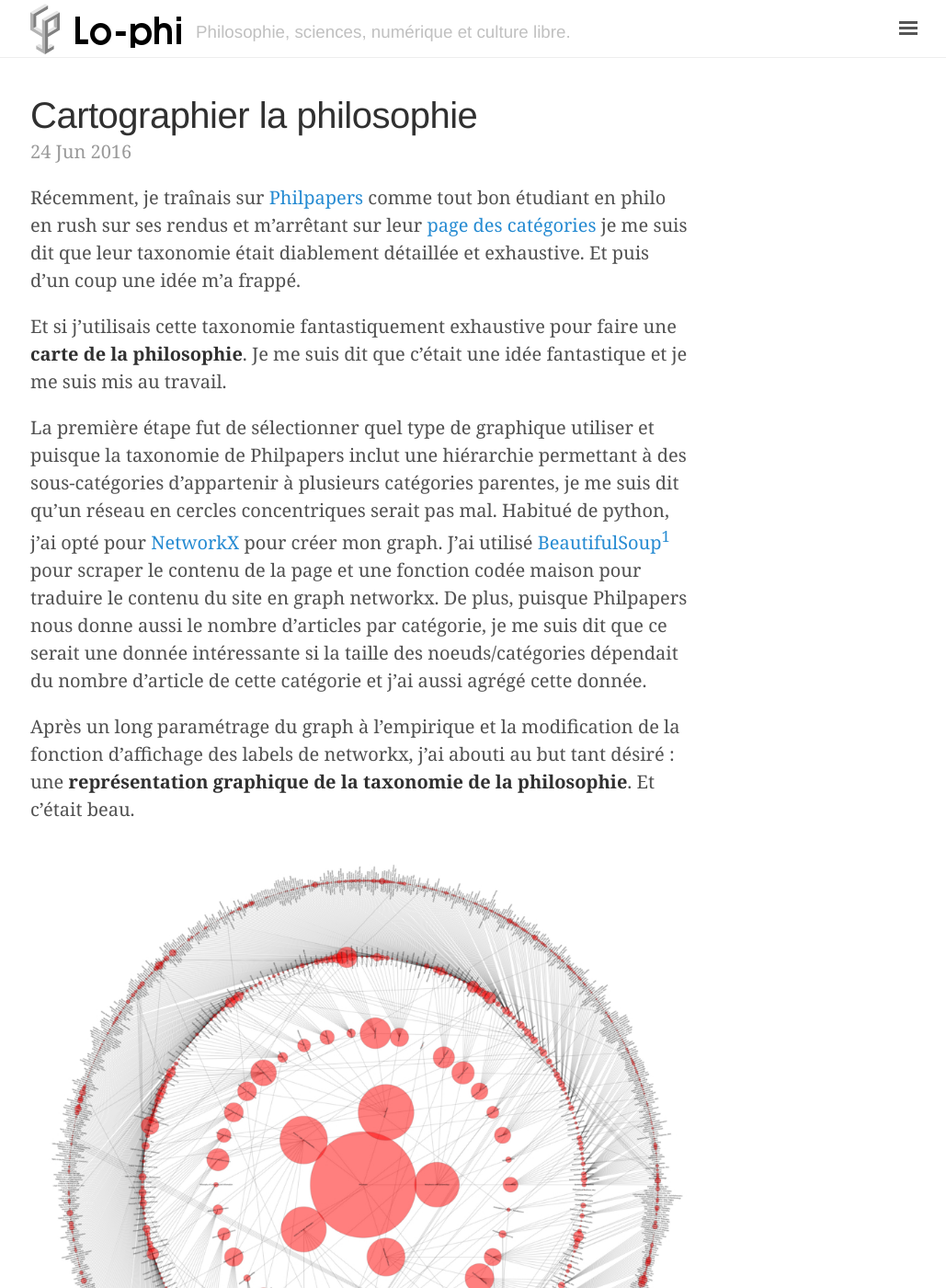
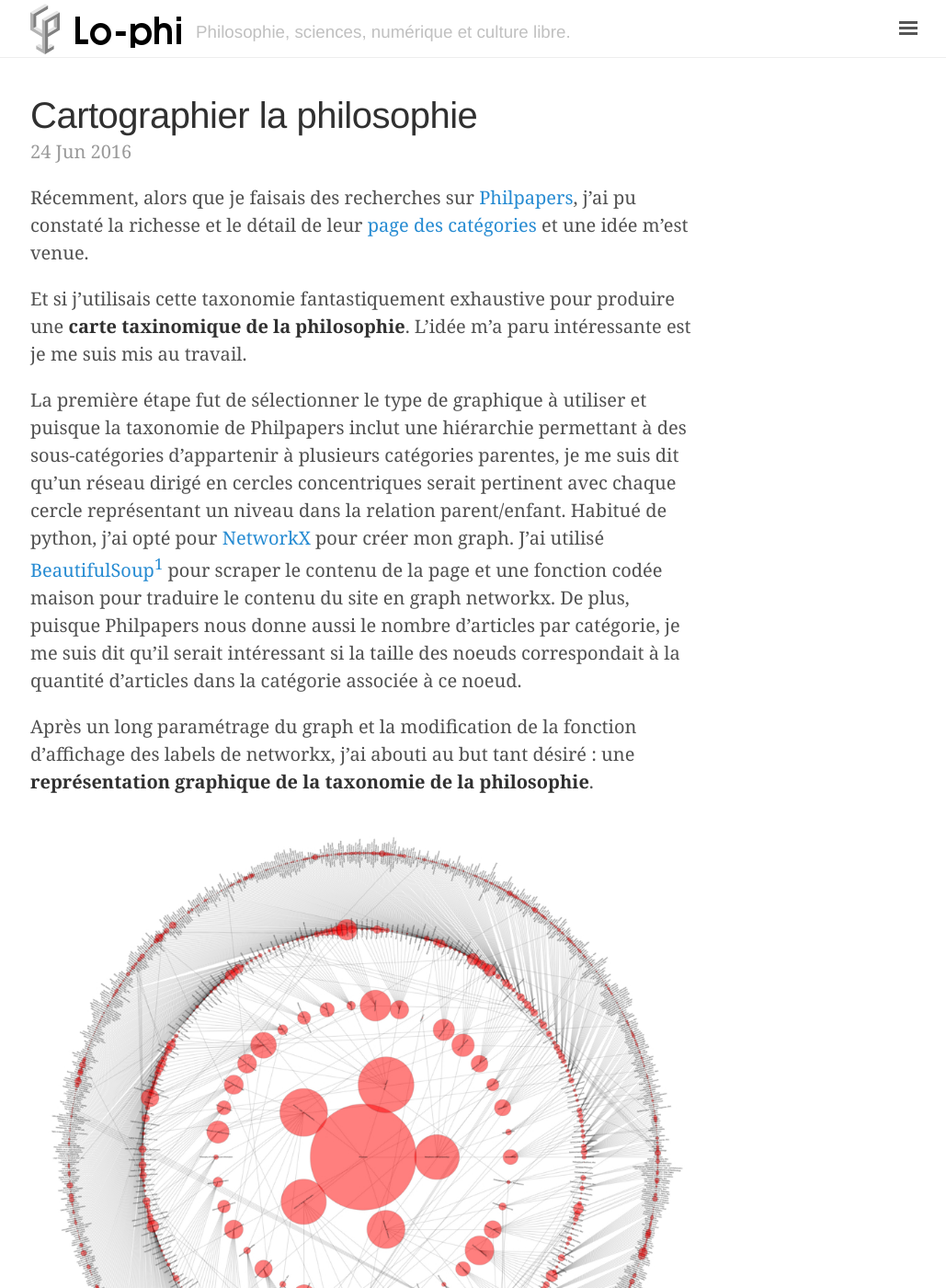
Before and after one commit to valentinlageard/valentinlageard.github.io, a Jekyll site: the page built from _posts/2016-06-24-carte-philo.md, in a window 1280 px wide and 1400 px high. Shown: the whole window at 92% size, without its empty margins (247-1276 px from the left). Built offline with Jekyll 4.4.1, drawn with Linux system fonts in a browser that asks for light colours; some of the changed text lies outside the part shown.

Commit message:
Update 2016-06-24-carte-philo.md

```diff
--- a/_posts/2016-06-24-carte-philo.md
+++ b/_posts/2016-06-24-carte-philo.md
@@ -4,50 +4,36 @@
 permalink: /carte-philo
 ---
 
-Récemment, je traînais sur [Philpapers](http://philpapers.org) comme tout bon étudiant en philo en rush sur ses rendus et m'arrêtant sur leur [page des catégories](http://philpapers.org/browse/all) je me suis dit que leur taxonomie était diablement détaillée et exhaustive. Et puis d'un coup une idée m'a frappé.
+Récemment, alors que je faisais des recherches sur [Philpapers](http://philpapers.org), j'ai pu constaté la richesse et le détail de leur [page des catégories](http://philpapers.org/browse/all) et une idée m'est venue.
 
-Et si j'utilisais cette taxonomie fantastiquement exhaustive pour faire une **carte de la philosophie**. Je me suis dit que c'était une idée fantastique et je me suis mis au travail.
+Et si j'utilisais cette taxonomie fantastiquement exhaustive pour produire une **carte taxinomique de la philosophie**. L'idée m'a paru intéressante est je me suis mis au travail.
 
-La première étape fut de sélectionner quel type de graphique utiliser et puisque la taxonomie de Philpapers inclut une hiérarchie permettant à des sous-catégories d'appartenir à plusieurs catégories parentes, je me suis dit qu'un réseau en cercles concentriques serait pas mal. Habitué de python, j'ai opté pour [NetworkX](https://networkx.github.io/) pour créer mon graph. J'ai utilisé [BeautifulSoup](https://www.crummy.com/software/BeautifulSoup/bs4/doc/)[^fn-beautsoup] pour scraper le contenu de la page et une fonction codée maison pour traduire le contenu du site en graph networkx. De plus, puisque Philpapers nous donne aussi le nombre d'articles par catégorie, je me suis dit que ce serait une donnée intéressante si la taille des noeuds/catégories dépendait du nombre d'article de cette catégorie et j'ai aussi agrégé cette donnée.
+La première étape fut de sélectionner le type de graphique à utiliser et puisque la taxonomie de Philpapers inclut une hiérarchie permettant à des sous-catégories d'appartenir à plusieurs catégories parentes, je me suis dit qu'un réseau dirigé en cercles concentriques serait pertinent avec chaque cercle représentant un niveau dans la relation parent/enfant. Habitué de python, j'ai opté pour [NetworkX](https://networkx.github.io/) pour créer mon graph. J'ai utilisé [BeautifulSoup](https://www.crummy.com/software/BeautifulSoup/bs4/doc/)[^fn-beautsoup] pour scraper le contenu de la page et une fonction codée maison pour traduire le contenu du site en graph networkx. De plus, puisque Philpapers nous donne aussi le nombre d'articles par catégorie, je me suis dit qu'il serait intéressant si la taille des noeuds correspondait à la quantité d'articles dans la catégorie associée à ce noeud.
 
-Après un long paramétrage du graph à l'empirique et la modification de la fonction d'affichage des labels de networkx, j'ai abouti au but tant désiré : une **représentation graphique de la taxonomie de la philosophie**. Et c'était beau.
+Après un long paramétrage du graph et la modification de la fonction d'affichage des labels de networkx, j'ai abouti au but tant désiré : une **représentation graphique de la taxonomie de la philosophie**.
 
 ![philosophy map network taxonomy](/images/philo4layersthumbnail.jpg)
 *[Télécharger l'image (3Mo)](/images/philo4layers.svg)*
 
-Et encore ce n'est pas tout, il n'y a ici que 4 niveaux de hiérarchie (sans compter le noeud central). Si on rajoute le 5<sup>ème</sup>, cela devient beaucoup plus détaillé (et beaucoup moins lisible aussi...).
+Dans cette première version simplifiée, il n'y a que 4 niveaux de hiérarchie (sans compter le noeud central). Si on rajoute le 5<sup>ème</sup> niveau, la carte devient sensiblement plus détaillée.
 
 ![philosophy map network taxonomy](/images/philo5layersthumbnail.jpg)
 *[Télécharger l'image (11.9Mo)](/images/philo5layers.svg)*
 
-Au premier regard on a l'impression de se tenir devant un antique rêve de philosophe enfin réalisé. Et puis on parcourt les branches en partant du centre et l'on découvre des choses intéressantes et gratifiantes comme par exemple que la continentalité est classée comme tradition contrairement à la philosophie analytique qui n'est pas considérée comme une tradition.
+Au premier regard on a l'impression de se tenir devant un antique rêve de philosophe enfin réalisé. Et puis on parcourt les branches et l'on découvre des choses intéressantes et gratifiantes comme par exemple que la philosophie continentale est considérée comme une tradition contrairement à la philosophie analytique.
 
 On trouve la représentation de certains biais culturels comme par exemple que l'Asie semble intéresser bien plus que l'Afrique.
 
 ![philosophy map network african oriental](https://github.com/valentinlageard/valentinlageard.github.io/raw/master/images/philoafroasia.jpg)
 
-On apprend que le féminisme a une place bien fournie sur l'arbre philosophique.
+On apprend que le féminisme a une taxinomie fournie sur l'arbre philosophique.
 
 ![philosophy map network feminism](https://github.com/valentinlageard/valentinlageard.github.io/raw/master/images/philofeminism.jpg)
 
-On trouve la zone des trucs intéressants.
+Et on découvre la zone des thèmes qui m'intéressent.
 
 ![philosophy map network computation consciousness](https://github.com/valentinlageard/valentinlageard.github.io/raw/master/images/philocool.jpg)
 
 ![philosophy map network consciousness ](https://github.com/valentinlageard/valentinlageard.github.io/raw/master/images/philoconscious.jpg)
 
-Et on repère très rapidement la zone du [bullshit](http://rationalwiki.org/wiki/Bullshit).
-
-![philosophy map network bullshit Derrida](https://github.com/valentinlageard/valentinlageard.github.io/raw/master/images/philobullshit.jpg)
-
-On apprend que Wittgenstein pèse plus que Nietzsche en terme de quantité d'articles.
-
-![philosophy map network wittgenstein nietzsche](https://github.com/valentinlageard/valentinlageard.github.io/raw/master/images/philowittgynietzsche.jpg)
-
-Enfin, on note la petite place mais néanmoins existante de la philosophie de la drogue (mention spéciale pour la sous-catégorie "Drugs and Consciousness").
-
-![philosophy map network drugs](https://github.com/valentinlageard/valentinlageard.github.io/raw/master/images/philodrugs.jpg)
-
-Mais surtout ce que l'on apprend, c'est une certaine humilité face à une telle immensité.
-
 [^fn-beautsoup]: Qui est par ailleurs un scraper python très intuitif et facile à maitriser que je recommande à tous.
```
